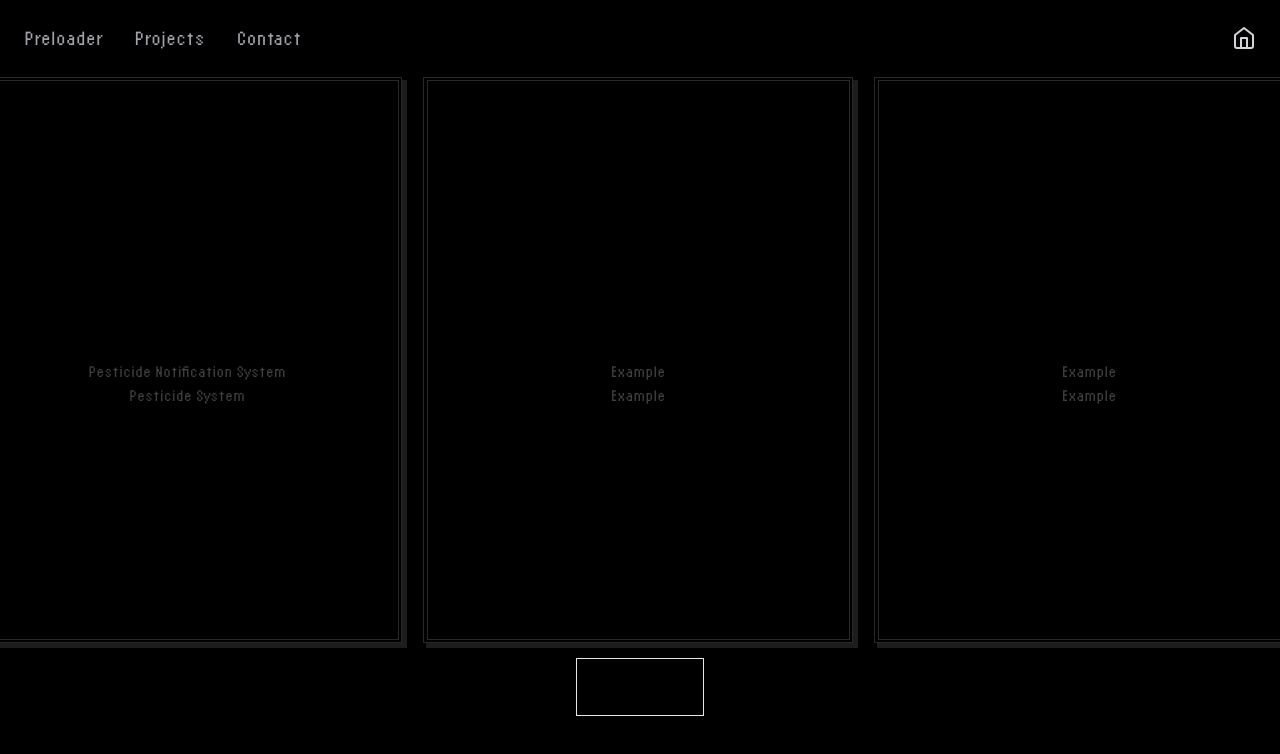
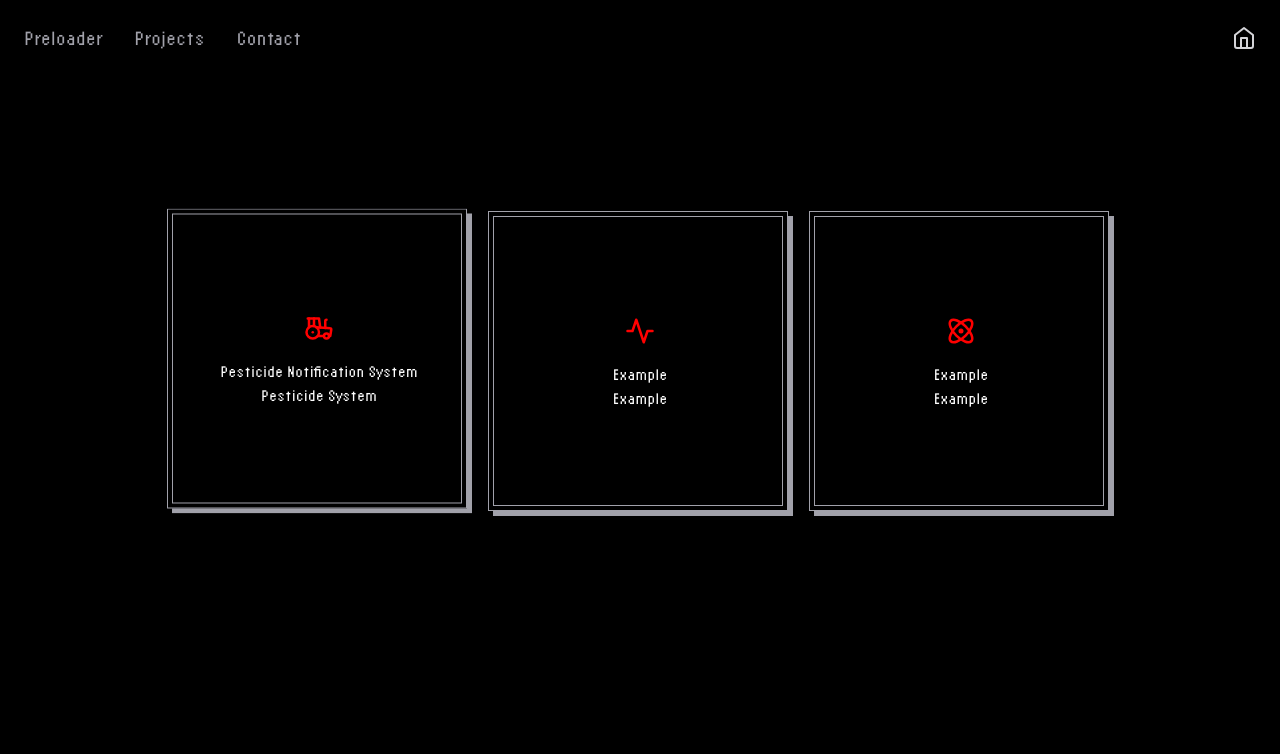
Before and after one commit to aarasawa/aarasawa.dev, a Next.js app: page /projects in a window 1280 px wide. Shown: the top 754 px of the page. Built offline with nearby package versions, Linux system fonts and the light colour scheme.

Commit message:
UPDATE: stylistic update to project cards

```diff
--- a/app/components/carousel.tsx
+++ b/app/components/carousel.tsx
@@ -11,9 +11,10 @@ interface Project {
   href: string;
 }
 
-
 // https://medium.com/@skaswathisk/multi-card-carousel-without-external-libraries-in-react-typescript-js-7834cb3d087f
-const MultiCardCarousel: React.FC<PropsWithChildren<MultiCardCarouselProps>> = ({ children, currentIndex, setCurrentIndex, projects }) => {
+const MultiCardCarousel: React.FC<PropsWithChildren<MultiCardCarouselProps>> = ({
+  children, currentIndex, setCurrentIndex, projects
+}) => {
   const handleNext = () => {
     setCurrentIndex((prevIndex) => (prevIndex + 1) % React.Children.count(children));
   };
@@ -28,24 +29,34 @@ const MultiCardCarousel: React.FC<PropsWithChildren<MultiCardCarouselProps>> = (
 
   return (
     <div className="flex justify-center items-center h-full">
-      <div className="relative w-full">
-        <div className="flex space-x-4">
+      <div className="relative">
+        <div className="flex space-x-8 w-full sm:w-auto sm:space-x-4">
 
-          {/* carousel project cards */}
-          {React.Children.map(children, (child, index) => (
-            <div key={index} className={`project-card ${index === currentIndex ? 'active' : 'inactive'}`}>
-              {child}
-            </div>
-          ))}
+            {/* carousel project cards */}
+            {React.Children.map(children, (child, index) => (
+
+              <div
+                key={index}
+                className={`project-card ${index === currentIndex ? 'active' : ''}`}
+              >
+
+                  {child}
+
+              </div>
+
+            ))}
 
         </div>
 
+
+
         {/* control buttons */}
         <div
-          className="flex items-center justify-between relative
+          className="flex items-center justify-between relative space-x-4
             bottom-0 left-0
             right-0 px-4 py-2"
         >
+
             <button
               className="text-4xl bg-transparent border border-transparent flex items-center justify-center relative
                 w-auto h-auto
@@ -54,7 +65,7 @@ const MultiCardCarousel: React.FC<PropsWithChildren<MultiCardCarouselProps>> = (
             >&lt;</button>
 
             <button
-              className="text-4xl bg-transparent border border-double flex items-center justify-center relative
+              className="text-4xl bg-transparent border border-transparent flex items-center justify-center relative
                 w-auto h-auto
                 px-4 py-2"
               onClick={handleRedirect}
@@ -66,7 +77,6 @@ const MultiCardCarousel: React.FC<PropsWithChildren<MultiCardCarouselProps>> = (
                 px-4 py-2"
               onClick={handleNext}
             >&gt;</button>
-
         </div>
       </div>
     </div>
--- a/app/components/projects_card.tsx
+++ b/app/components/projects_card.tsx
@@ -5,14 +5,13 @@ interface ProjectCardProps {
   href: string;
   label: string;
   handle: string;
-  isActive: boolean;
   index: number;
   handleMouseDown: (index: number) => void;
   handleMouseUp: (href: string) => void;
 }
 
 export const Projects_Card: React.FC<ProjectCardProps> = ({
-  icon, href, label, handle, isActive, index, handleMouseDown, handleMouseUp
+  icon, href, label, handle, index, handleMouseDown, handleMouseUp
 }) => {
   const [pressed, setPressed] = React.useState(false);
 
@@ -33,50 +32,58 @@ export const Projects_Card: React.FC<ProjectCardProps> = ({
   }
 
   return (
+    // Backdrop layer
+      <div
+      className={`block pointer-events-auto justify-self-center overflow-hidden group relative
+        w-[305px] h-[305px]`}
+      >
+          {/* Clickable layer covering square */}
           <a
-      href={isActive ? href : ''}
-      className={`block justify-self-center overflow-hidden relative group
-        pointer-events-${isActive ? 'auto' : 'max-h-none'}
-        w-[335px] h-[473px]
-        lg:w-[435px] lg:h-[573px]`}
+            href={href}
+            className="block w-full h-full"
+            onMouseDown={onMouseDown}
+            onMouseUp={onMouseUp}
+            onMouseLeave={onMouseLeave}
+          >
+              {/* Label, Icon, Handle container */}
+              <div
+                className="flex flex-col items-center justify-center h-full text-center"
               >
 
-          {/* surrounding frame (invisible) */}
+                  <div className="mb-4 z-10">{icon}</div>
+                  <p className="text-white z-10">{label}</p>
+                  <p className="text-white z-10">{handle}</p>
+
+                  {/* Solid backdrop behind concentric square frames */}
                   <div
-            className={`absolute bg-neutral-500 left-[3px] top-[3px]
-              ${isActive ? 'group-hover:bg-neutral-400' : ''}
-              w-[350px] h-[468px]
-              lg:w-[460px] lg:h-[568px]`}
-          ></div>
+                    className={`absolute bg-zinc-400 group-hover:bg-zinc-300
+                      w-[300px] h-[300px]
+                      left-[5px] top-[5px]`}></div>
 
-                {/* outer white line frame */}
                   <div
-                  className={`left-0 top-0 absolute bg-black border border-zinc-400
-                    ${isActive ? 'group-hover:border-white' : ''}
-                    w-[330px] h-[466px]
-                    lg:w-[430px] lg:h-[566px]`}
-                ></div>
-
-                {/* inner white line frame */}
-                <div
-                  className={`left-[4px] top-[3px] absolute bg-black border border-zinc-400
-                    ${isActive ? 'group-hover:border-white' : ''}
-                    w-[323px] h-[460px]
-                    lg:w-[423px] lg:h-[560px]`}
+                    className={`absolute
+                      w-[300px] h-[300px]
+                      left-0 top-0`}
                     >
 
-                      {/* container for icon, label, and handle */}
-                      <div className="flex flex-col items-center justify-center h-full text-center">
+                        {/* Outer square border frame */}
+                        <div
+                          className={`absolute bg-black border border-zinc-400 group-hover:border-white
+                            w-[300px] h-[300px]
+                            ${pressed ? `left-[5px] top-[5px]` : `left-0 top-0`}`}></div>
 
-                            {/* Icon */}
-                            <div className="mb-4">{icon}</div>
-                            {/* Label */}
-                            <p className="text-white">{label}</p>
-                            {/* Handle */}
-                            <p className="text-white">{handle}</p>
+                        {/* Inner square border frame */}
+                        <div
+                          className={`absolute bg-black border border-zinc-400 group-hover:border-white
+                            w-[290px] h-[290px]
+                            ${pressed ? `left-[10px] top-[10px]` : `left-[5px] top-[5px]`}`}></div>
 
                   </div>
+
               </div>
+
           </a>
+
+      </div>
   );
 };
--- a/app/contact/page.tsx
+++ b/app/contact/page.tsx
@@ -40,10 +40,7 @@ const Contact: React.FC = () => {
 	};
 
 	const handleMouseUp = (href: string) => {
-		if (pressedIndex !== null) {
-			setPressedIndex(null);
-			window.location.href = href;
-		}
+		window.location.href = href;
 	};
 
 	return (
--- a/app/globals.css
+++ b/app/globals.css
@@ -28,14 +28,10 @@ body {
 
 .project-card {
   transition: transform 0.5s ease;
+  color: red;
+  opacity: 1;
 }
 
 .project-card.active {
   animation: bounce 3s ease-in-out infinite;
-  color: red;
-  opacity: 1;
 }
-
-.project-card.inactive {
-  opacity: 0.25;
-}
--- a/app/projects/page.tsx
+++ b/app/projects/page.tsx
@@ -7,46 +7,45 @@ import React from 'react';
 
 const projects = [
 	{
-		icon: <Tractor size={30} />,
+		icon: <Tractor size={30}/>,
 		href: "https://pesticidenoi.netlify.app/",
 		label: "Pesticide Notification System",
 		handle: "Pesticide System"
 	},
 	{
-		icon: <Activity size={30} />,
-		href: "https://pesticidenoi.netlify.app/",
+		icon: <Activity size={30}/>,
+		href: "",
 		label: "Example",
 		handle: "Example"
 	},
 	{
-		icon: <Atom size={30} />,
-		href: "https://pesticidenoi.netlify.app/",
+		icon: <Atom size={30}/>,
+		href: "",
 		label: "Example",
 		handle: "Example"
 	},
 ];
 
 export default function Projects() {
-	const [currentIndex, setCurrentIndex] = React.useState<number | null>(null);
+	const [currentIndex, setCurrentIndex] = React.useState<number>(0);
 
 	const handleMouseDown = (index: number) => {
 		setCurrentIndex(index);
 	};
 
 	const handleMouseUp = (href: string) => {
-		if (currentIndex !== null) {
-			setCurrentIndex(null);
-			window.location.href = href;
-		}
-	}
+		window.location.href = href;
+	};
 
 	return (
 		<div className="bg-black scroll-p-5">
 
 			<Navigation/>
 
-			<div className="flex items-center justify-center min-h-screen mx-auto overflow-hidden">
-				<div className="">
+			<div
+				className="flex items-center justify-center
+					min-h-screen mx-auto overflow-hidden"
+			>
 
 					<MultiCardCarousel
 						currentIndex={currentIndex}
@@ -61,7 +60,6 @@ export default function Projects() {
 										href={project.href}
 										label={project.label}
 										handle={project.handle}
-										isActive={index === currentIndex}
 										index={index}
 										handleMouseDown={handleMouseDown}
 										handleMouseUp={handleMouseUp}
@@ -70,7 +68,6 @@ export default function Projects() {
 
 					</MultiCardCarousel>
 
-				</div>
 			</div>
 		</div>
 	);
--- a/package.json
+++ b/package.json
@@ -10,6 +10,7 @@
   },
   "dependencies": {
     "@chakra-ui/react": "^2.8.2",
+    "@splidejs/splide": "^4.1.4",
     "framer-motion": "^10.18.0",
     "jquery": "^3.7.1",
     "lucide-react": "^0.309.0",
```
Also changed, not shown: 1 other file (tests, documents, lock files or other folders). Lines whose indentation alone changed are shown as unchanged.
